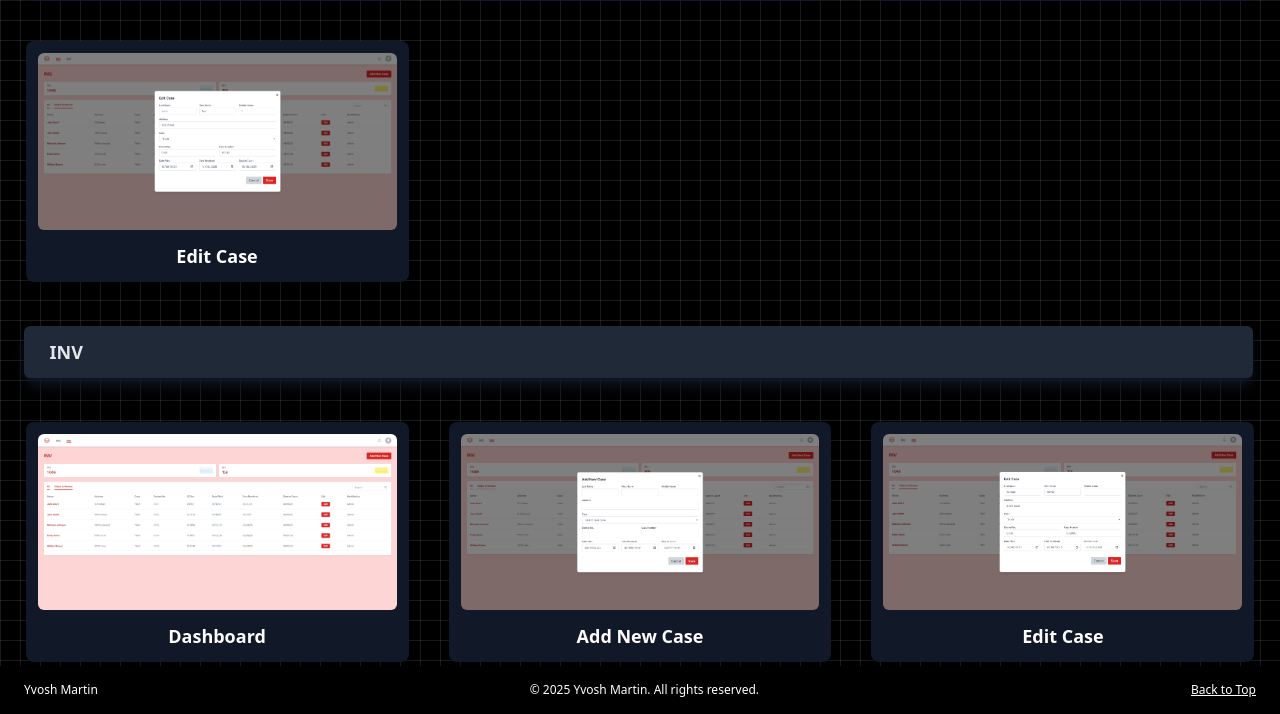
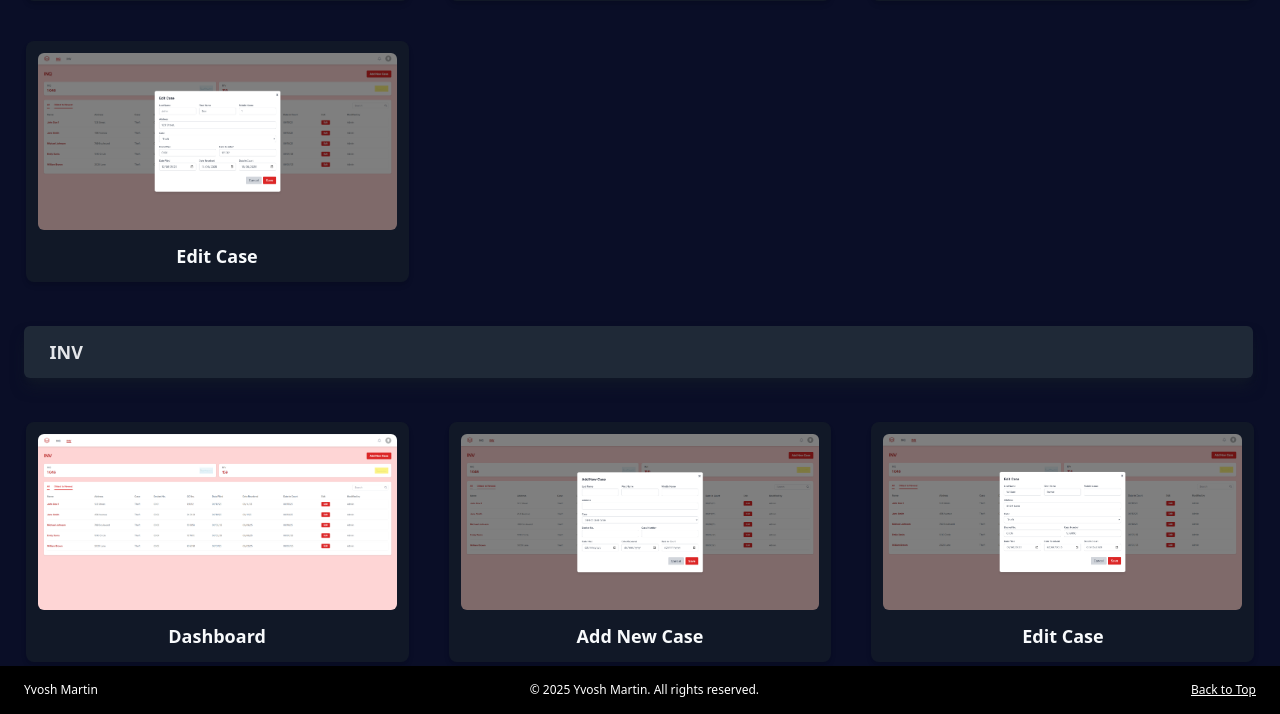
Before and after one commit to Yvosh/martin-portfolioo, a PHP site: page /projects/OJT.html in a window 1280 px wide. Shown: the part 1100-1814 px from the top of the page. Run offline with PHP 8.4, Linux system fonts and the light colour scheme; some libraries are stand-ins or nearby versions.

Commit message:
Update projects.css

```diff
--- a/projects/projects.css
+++ b/projects/projects.css
@@ -1,18 +1,251 @@
 body {
-  background: #000;
-  color: #fff;
+  font-family: "Inter", -apple-system, BlinkMacSystemFont, "Segoe UI",
+    sans-serif;
+  min-height: 100vh;
+  background: #0a0e27;
+  color: #f8fafc;
+  position: relative;
   overflow-x: hidden;
-  background-image: linear-gradient(
-      to right,
-      rgba(255, 255, 255, 0.1) 1px,
-      transparent 1px
+}
+
+/* Clean geometric grid patterns */
+body::before {
+  content: "";
+  position: fixed;
+  top: 0;
+  left: 0;
+  width: 120%;
+  height: 120%;
+  background-image: linear-gradient(rgba(0, 102, 255, 0.1) 1px, transparent 1px),
+    linear-gradient(90deg, rgba(0, 102, 255, 0.1) 1px, transparent 1px),
+    linear-gradient(45deg, rgba(0, 255, 157, 0.05) 1px, transparent 1px),
+    linear-gradient(-45deg, rgba(99, 102, 241, 0.05) 1px, transparent 1px);
+  background-size: 80px 80px, 80px 80px, 40px 40px, 40px 40px;
+  animation: gridMove 30s linear infinite;
+  pointer-events: none;
+  z-index: 1;
+}
+
+body::after {
+  content: "";
+  position: fixed;
+  top: 0;
+  left: 0;
+  width: 100%;
+  height: 100%;
+  background-image: repeating-linear-gradient(
+      0deg,
+      transparent,
+      transparent 100px,
+      rgba(0, 102, 255, 0.02) 101px,
+      rgba(0, 102, 255, 0.02) 102px
     ),
-    /* Vertical lines */
-      linear-gradient(to bottom, rgba(255, 255, 255, 0.1) 1px, transparent 1px);
-  /* Horizontal lines */
-  background-size: 20px 20px;
-  /* Adjusts the size of the grid squares */
-  background-position: top left;
+    repeating-linear-gradient(
+      90deg,
+      transparent,
+      transparent 150px,
+      rgba(0, 255, 157, 0.03) 151px,
+      rgba(0, 255, 157, 0.03) 152px
+    );
+  animation: backgroundShift 20s ease-in-out infinite;
+  pointer-events: none;
+  z-index: 2;
+}
+
+@keyframes gridMove {
+  0% {
+    transform: translate(0, 0);
+  }
+  100% {
+    transform: translate(80px, 80px);
+  }
+}
+
+@keyframes backgroundShift {
+  0%,
+  100% {
+    opacity: 0.8;
+  }
+  50% {
+    opacity: 1;
+  }
+}
+
+/* Clean geometric shapes instead of gradient orbs */
+.orb {
+  position: fixed;
+  pointer-events: none;
+  z-index: 2;
+}
+
+.orb-1 {
+  width: 200px;
+  height: 200px;
+  background: rgba(0, 102, 255, 0.08);
+  border: 2px solid rgba(0, 102, 255, 0.2);
+  border-radius: 50%;
+  top: 5%;
+  left: 75%;
+  animation: float1 12s ease-in-out infinite;
+}
+
+.orb-2 {
+  width: 150px;
+  height: 150px;
+  background: rgba(0, 255, 157, 0.06);
+  border: 1px solid rgba(0, 255, 157, 0.15);
+  transform: rotate(45deg);
+  bottom: 15%;
+  left: 5%;
+  animation: float2 15s ease-in-out infinite;
+}
+
+.orb-3 {
+  width: 120px;
+  height: 120px;
+  background: rgba(99, 102, 241, 0.1);
+  border: 2px solid rgba(99, 102, 241, 0.25);
+  clip-path: polygon(50% 0%, 0% 100%, 100% 100%);
+  top: 45%;
+  right: 15%;
+  animation: float3 18s ease-in-out infinite;
+}
+
+.orb-4 {
+  width: 180px;
+  height: 180px;
+  background: rgba(16, 185, 129, 0.05);
+  border: 1px solid rgba(16, 185, 129, 0.12);
+  clip-path: polygon(
+    30% 0%,
+    70% 0%,
+    100% 30%,
+    100% 70%,
+    70% 100%,
+    30% 100%,
+    0% 70%,
+    0% 30%
+  );
+  top: 20%;
+  left: 20%;
+  animation: float4 20s ease-in-out infinite;
+}
+
+.orb-5 {
+  width: 100px;
+  height: 100px;
+  background: rgba(59, 130, 246, 0.08);
+  border: 2px solid rgba(59, 130, 246, 0.18);
+  border-radius: 20px;
+  bottom: 40%;
+  right: 35%;
+  animation: float5 14s ease-in-out infinite;
+}
+
+.orb-6 {
+  width: 80px;
+  height: 80px;
+  background: rgba(0, 255, 157, 0.12);
+  border: 2px solid rgba(0, 255, 157, 0.3);
+  clip-path: polygon(
+    50% 0%,
+    61% 35%,
+    98% 35%,
+    68% 57%,
+    79% 91%,
+    50% 70%,
+    21% 91%,
+    32% 57%,
+    2% 35%,
+    39% 35%
+  );
+  top: 70%;
+  left: 60%;
+  animation: float6 16s ease-in-out infinite;
+}
+
+@keyframes float1 {
+  0%,
+  100% {
+    transform: translate(0, 0) scale(1) rotate(0deg);
+  }
+  25% {
+    transform: translate(-40px, -30px) scale(1.1) rotate(90deg);
+  }
+  50% {
+    transform: translate(-20px, -60px) scale(0.9) rotate(180deg);
+  }
+  75% {
+    transform: translate(30px, -20px) scale(1.05) rotate(270deg);
+  }
+}
+
+@keyframes float2 {
+  0%,
+  100% {
+    transform: translate(0, 0) scale(1) rotate(0deg);
+  }
+  33% {
+    transform: translate(30px, -40px) scale(0.8) rotate(120deg);
+  }
+  66% {
+    transform: translate(-20px, -30px) scale(1.2) rotate(240deg);
+  }
+}
+
+@keyframes float3 {
+  0%,
+  100% {
+    transform: translate(0, 0) scale(1) rotate(0deg);
+  }
+  20% {
+    transform: translate(-25px, 35px) scale(1.15) rotate(72deg);
+  }
+  40% {
+    transform: translate(15px, -25px) scale(0.85) rotate(144deg);
+  }
+  60% {
+    transform: translate(-35px, -15px) scale(1.1) rotate(216deg);
+  }
+  80% {
+    transform: translate(25px, 25px) scale(0.95) rotate(288deg);
+  }
+}
+
+@keyframes float4 {
+  0%,
+  100% {
+    transform: translate(0, 0) scale(1);
+  }
+  50% {
+    transform: translate(-50px, 40px) scale(1.2);
+  }
+}
+
+@keyframes float5 {
+  0%,
+  100% {
+    transform: translate(0, 0) scale(1);
+  }
+  25% {
+    transform: translate(20px, -30px) scale(0.9);
+  }
+  75% {
+    transform: translate(-30px, 20px) scale(1.1);
+  }
+}
+
+@keyframes float6 {
+  0%,
+  100% {
+    transform: translate(0, 0) scale(1);
+  }
+  33% {
+    transform: translate(-20px, -40px) scale(1.3);
+  }
+  66% {
+    transform: translate(40px, 20px) scale(0.7);
+  }
 }
 
 /* Define fade-in animation */
```
